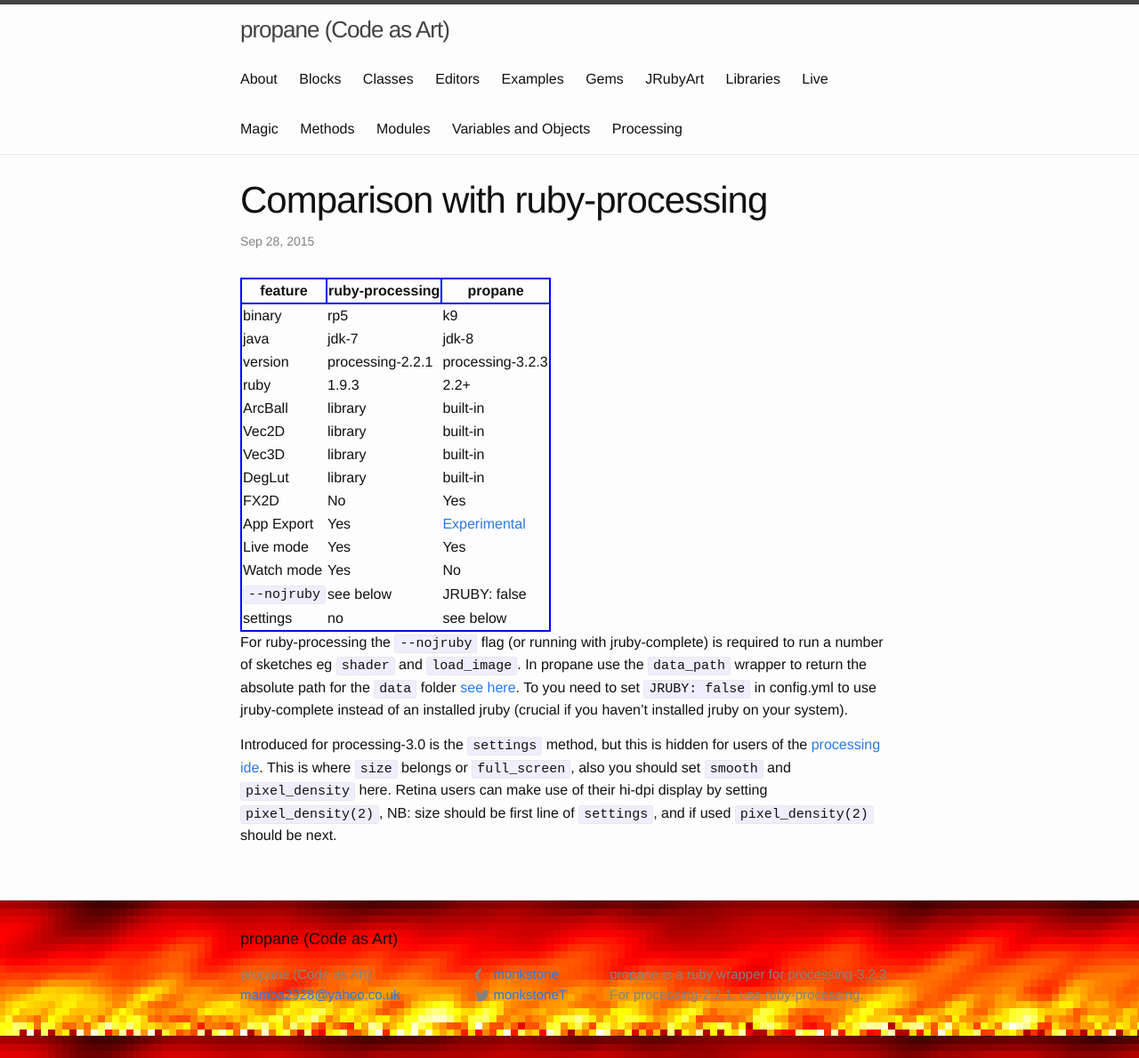
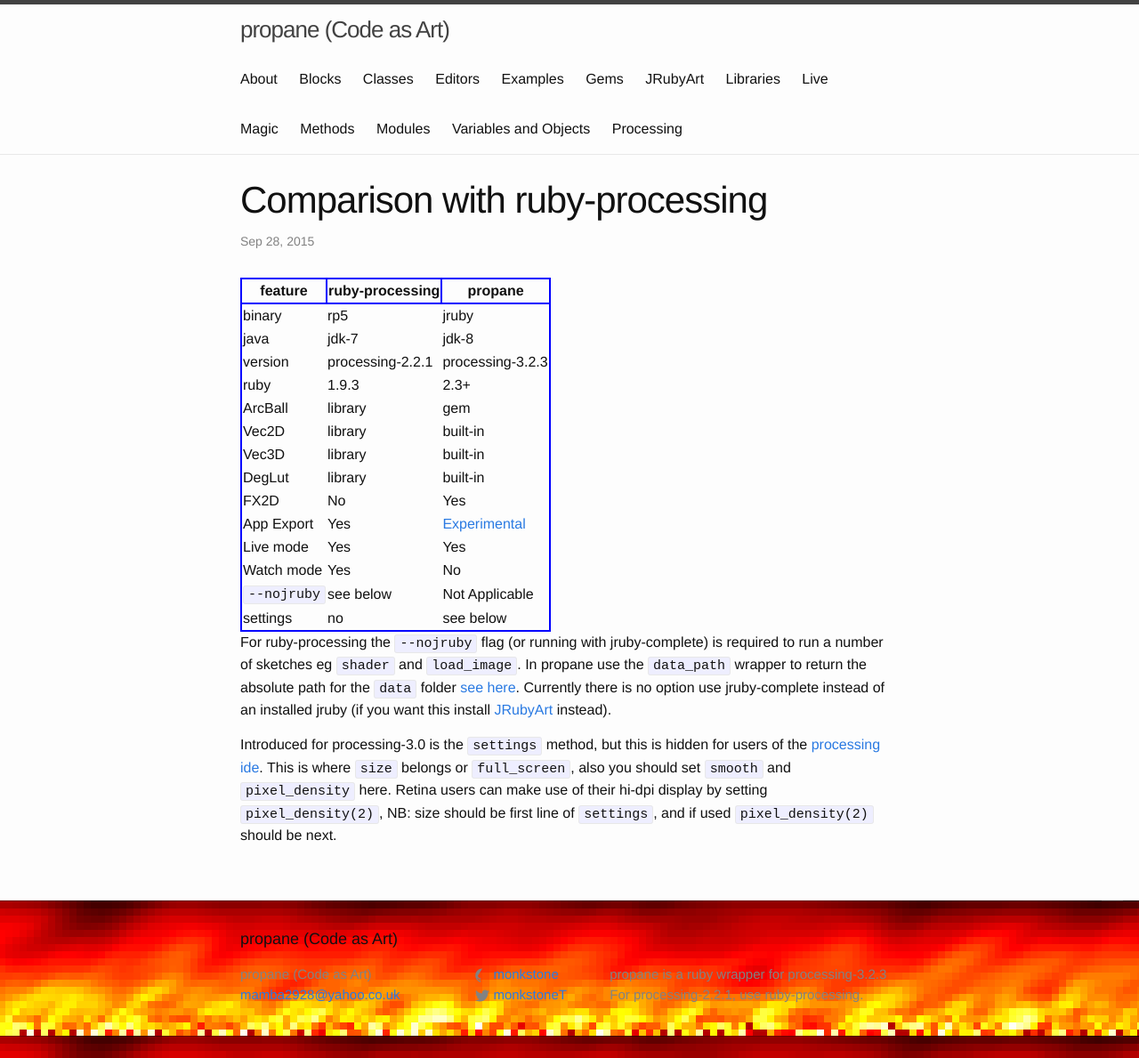
Before and after one commit to ruby-processing/propane, a Jekyll site: the page built from _posts/2015-09-28-comparison.md, in a window 1280 px wide. Shown: the whole page at 89% size. Built offline with Jekyll 4.4.1, drawn with Linux system fonts in a browser that asks for light colours.

Commit message:
compare to propane not JRubyArt

```diff
--- a/_posts/2015-09-28-comparison.md
+++ b/_posts/2015-09-28-comparison.md
@@ -19,11 +19,11 @@
 
 |feature       |  ruby-processing  |  propane        |
 |----------    |---------------    |-----------      |
-|binary        |rp5                |k9               |
+|binary        |rp5                |jruby            |
 |java          |jdk-7              |jdk-8            |
 |version       |processing-2.2.1   |processing-3.2.3 |
-|ruby          |1.9.3              |2.2+             |
-|ArcBall       |library            |built-in         |
+|ruby          |1.9.3              |2.3+             |
+|ArcBall       |library            |gem              |
 |Vec2D         |library            |built-in         |
 |Vec3D         |library            |built-in         |
 |DegLut        |library            |built-in         |
@@ -31,14 +31,15 @@
 |App Export    |Yes                |[Experimental][exp]|
 |Live mode     |Yes                |Yes              |
 |Watch mode    |Yes                |No               |
-|`--nojruby`   |see below          |JRUBY: false     |
+|`--nojruby`   |see below          |Not Applicable   |
 |settings      |no                 |see below        |
 
 
-For ruby-processing the `--nojruby` flag (or running with jruby-complete) is required to run a number of sketches eg `shader` and `load_image`. In propane use the `data_path` wrapper to return the absolute path for the `data` folder [see here][here]. To you need to set `JRUBY: false` in config.yml to use jruby-complete instead of an installed jruby (crucial if you haven't installed jruby on your system).
+For ruby-processing the `--nojruby` flag (or running with jruby-complete) is required to run a number of sketches eg `shader` and `load_image`. In propane use the `data_path` wrapper to return the absolute path for the `data` folder [see here][here]. Currently there is no option use jruby-complete instead of an installed jruby (if you want this install [JRubyArt][jruby_art] instead).
 
 Introduced for processing-3.0 is the `settings` method, but this is hidden for users of the [processing ide][settings]. This is where `size` belongs or `full_screen`, also you should set `smooth` and `pixel_density` here. Retina users can make use of their hi-dpi display by setting `pixel_density(2)`, NB: size should be first line of `settings`, and if used `pixel_density(2)` should be next.
 
+[jruby_art]:{{site.github.url}}/JRubyArt/
 [settings]:https://processing.org/reference/settings_.html
 [here]:{{site.github.url}}/data_path/
 [exp]:https://github.com/poqudrof/propane-rawr-example
```
